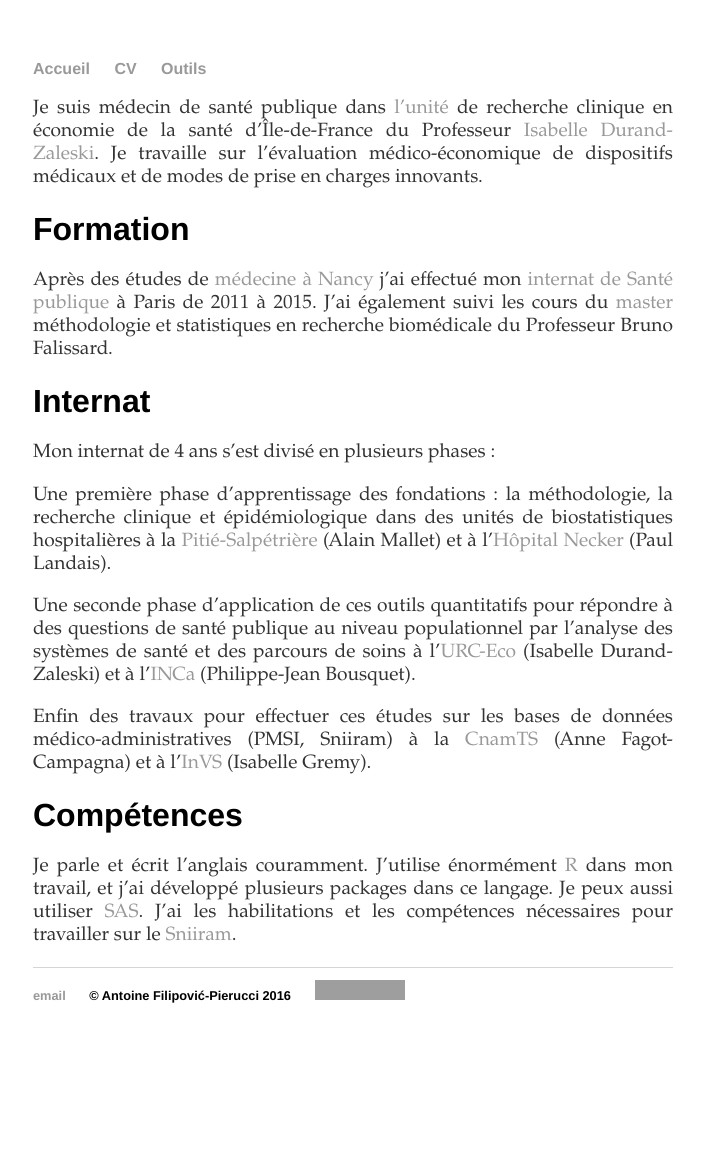
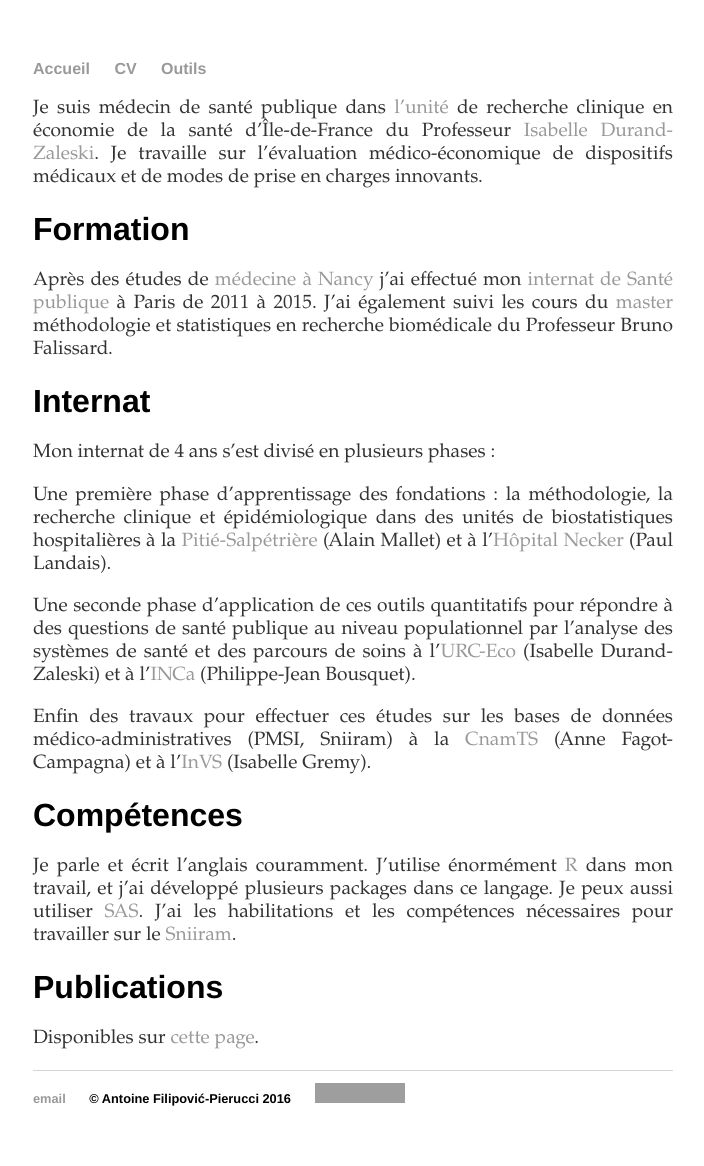
Before and after one commit to pierucci/pierucci.github.io, a Jekyll site: the page built from cv.md, in a window 1280 px wide. Shown: the whole page, without its empty margins (287-991 px from the left). Built offline with Jekyll 4.4.1, drawn with Linux system fonts in a browser that asks for light colours; before the commit the page ends 1063 px from its top, so only the background shows below that; grey boxes are pictures that could not be loaded.

Commit message:
add publi

```diff
--- a/cv.md
+++ b/cv.md
@@ -35,3 +35,7 @@ Je parle et écrit l'anglais couramment. J'utilise énormément [R](https://cran
 et j'ai développé plusieurs packages dans ce langage. Je peux aussi utiliser [SAS](https://www.sas.com).
 J'ai les habilitations et les compétences nécessaires pour travailler sur le
 [Sniiram](http://www.ameli.fr/l-assurance-maladie/statistiques-et-publications/sniiram/finalites-du-sniiram.php).
+
+# Publications
+
+Disponibles sur [cette page](/papers).
```
